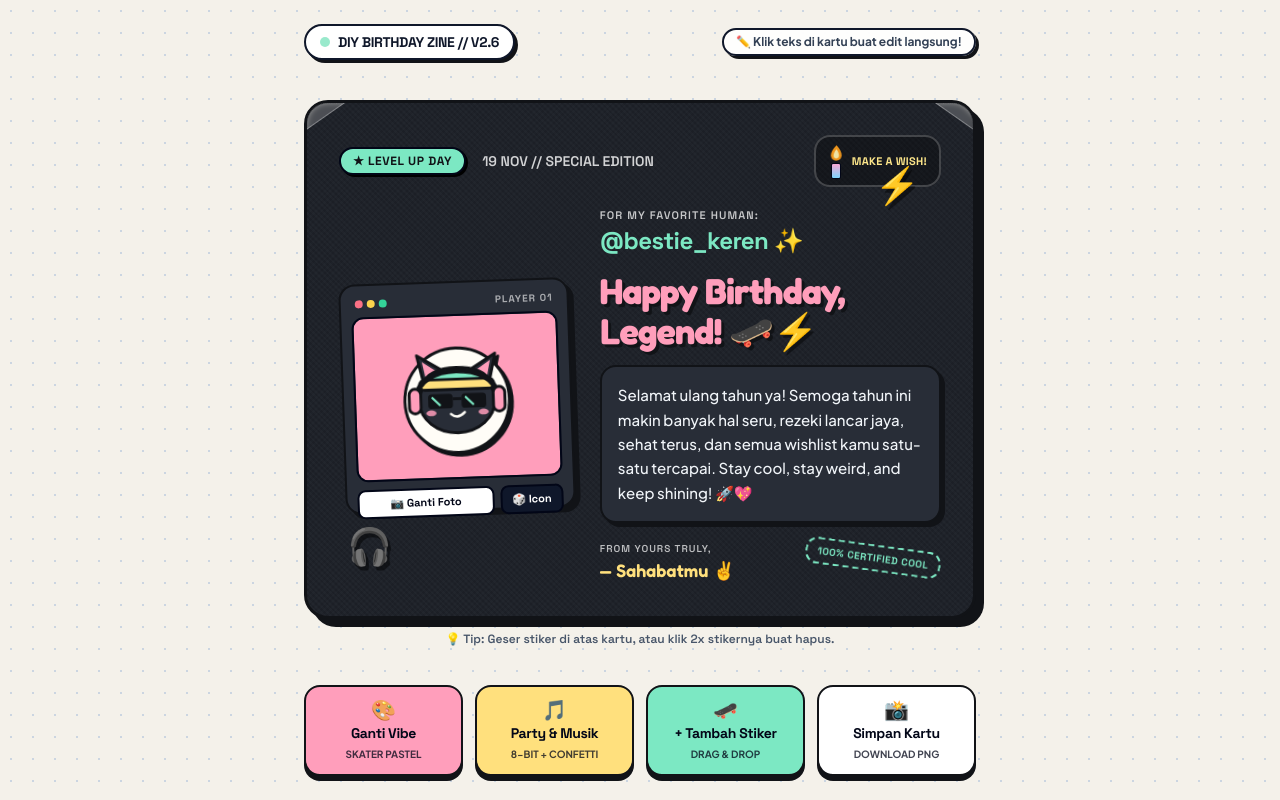
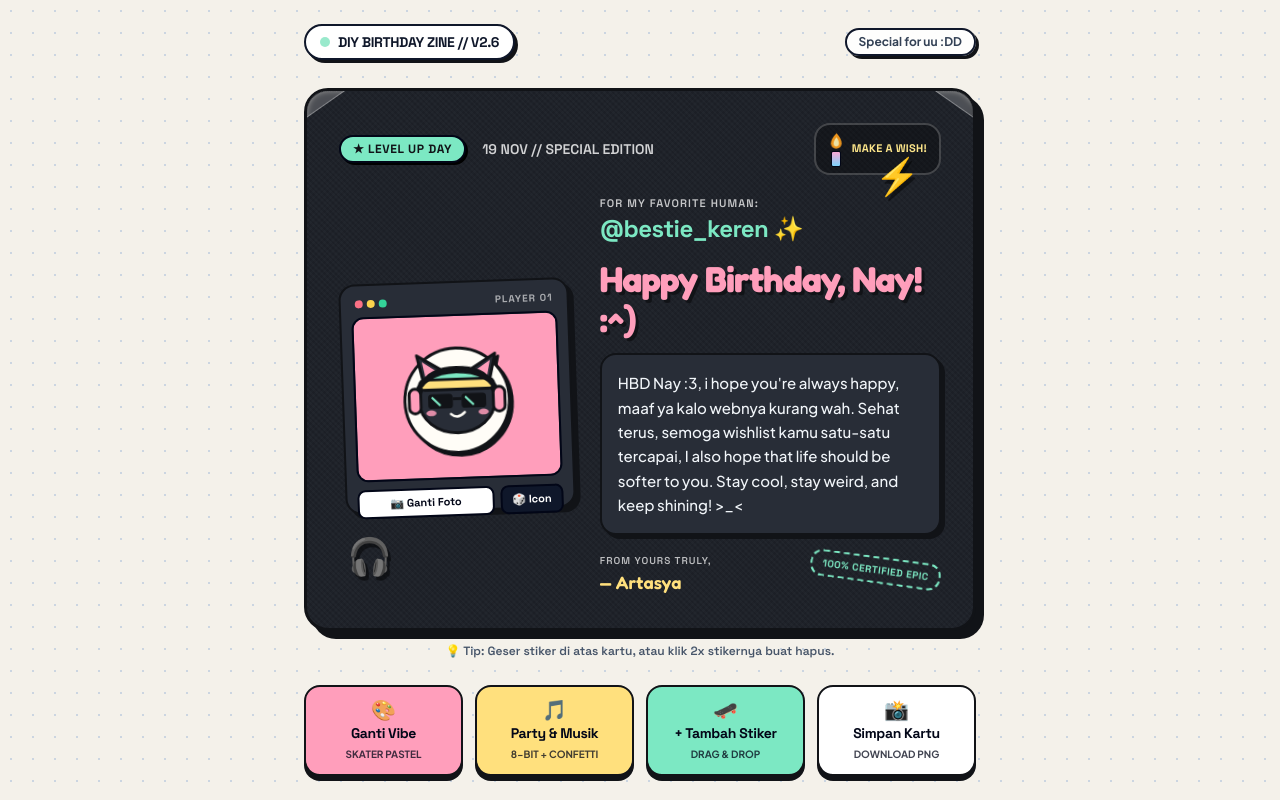
Before and after one commit to japanlovers321-sketch/fornaylafelt, a plain HTML site: page index.html in a window 1280 px wide. Drawn offline with nearby package versions, Linux system fonts and the light colour scheme.

Commit message:
Update and rename Tomboy-Cute Editable Birthday Card.html to index.html

```diff
--- a/Tomboy-Cute Editable Birthday Card.html
+++ b/index.html
@@ -230,7 +230,7 @@
         </div>
 
         <div class="inline-flex items-center gap-1.5 bg-white/90 backdrop-blur border-2 border-slate-900 rounded-full px-3 py-1 text-xs font-semibold text-slate-700 shadow-[3px_3px_0px_#111317]">
-            <span>✏️ Klik teks di kartu buat edit langsung!</span>
+            <span> Special for uu :DD </span>
         </div>
     </header>
 
@@ -351,13 +351,13 @@
 
                     <!-- Chunky Display Headline -->
                     <h1 contenteditable="true" id="card-headline" style="color: var(--accent-1);" class="font-display text-3xl sm:text-4xl font-bold leading-[1.1] tracking-tight drop-shadow-[3px_3px_0px_#111317] px-1.5 -ml-1.5">
-                        Happy Birthday, Legend! 🛹⚡
+                        Happy Birthday, Nay! :^)
                     </h1>
 
                     <!-- Message Body Box -->
                     <div class="card-inner-box rounded-2xl p-3.5 sm:p-4 shadow-[4px_4px_0px_var(--shadow-hard)]">
                         <p contenteditable="true" id="card-message" class="font-body text-sm sm:text-[15px] leading-relaxed text-slate-100">
-                            Selamat ulang tahun ya! Semoga tahun ini makin banyak hal seru, rezeki lancar jaya, sehat terus, dan semua wishlist kamu satu-satu tercapai. Stay cool, stay weird, and keep shining! 🚀💖
+                            HBD Nay :3, i hope you're always happy, maaf ya kalo webnya kurang wah. Sehat terus, semoga wishlist kamu satu-satu tercapai, I also hope that life should be softer to you. Stay cool, stay weird, and keep shining! >_<
                         </p>
                     </div>
 
@@ -366,14 +366,14 @@
                         <div>
                             <span class="font-street text-[10px] uppercase tracking-widest opacity-70 block">FROM YOURS TRULY,</span>
                             <span contenteditable="true" id="sender-name" style="color: var(--accent-3);" class="font-display text-lg font-semibold px-1.5 -ml-1.5">
-                                — Sahabatmu ✌️
+                                — Artasya
                             </span>
                         </div>
 
                         <!-- Decorative Tomboy-Cute Stamp -->
                         <div class="float-badge select-none pointer-events-none">
                             <div style="border-color: var(--accent-2); color: var(--accent-2);" class="border-2 border-dashed rounded-xl px-2.5 py-1 font-street text-[10px] font-bold uppercase tracking-wider rotate-[6deg]">
-                                100% CERTIFIED COOL
+                                100% CERTIFIED EPIC
                             </div>
                         </div>
                     </div>
```
